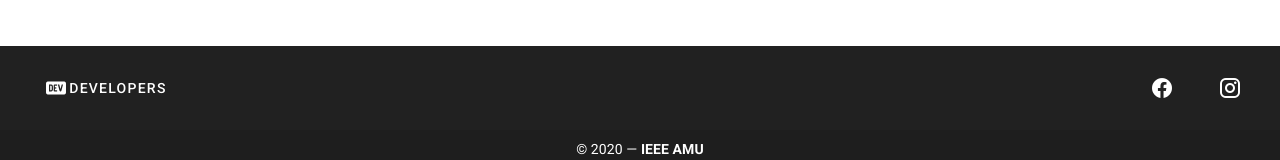
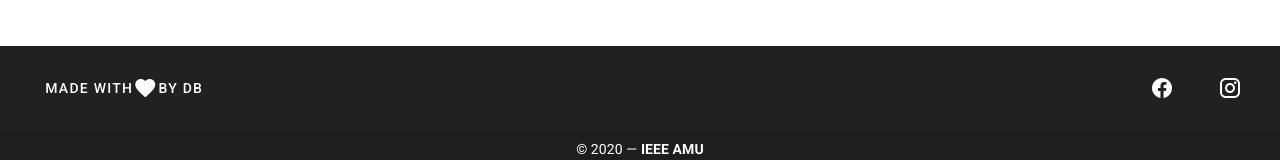
Before and after one commit to ieee-amu/ieee-amu, a Nuxt app: page / in a window 1280 px wide. Shown: the part 1640-1800 px from the top of the page. Built offline with nearby package versions, Linux system fonts and the light colour scheme.

Commit message:
Update footer

```diff
--- a/layouts/default.vue
+++ b/layouts/default.vue
@@ -73,7 +73,7 @@
               target="_blank"
               rel="noopener"
             >
-              <v-icon>mdi-dev-to</v-icon>Developers
+              made with<v-icon>mdi-heart</v-icon>by db
             </v-btn>
           </div>
           <v-spacer />
```
